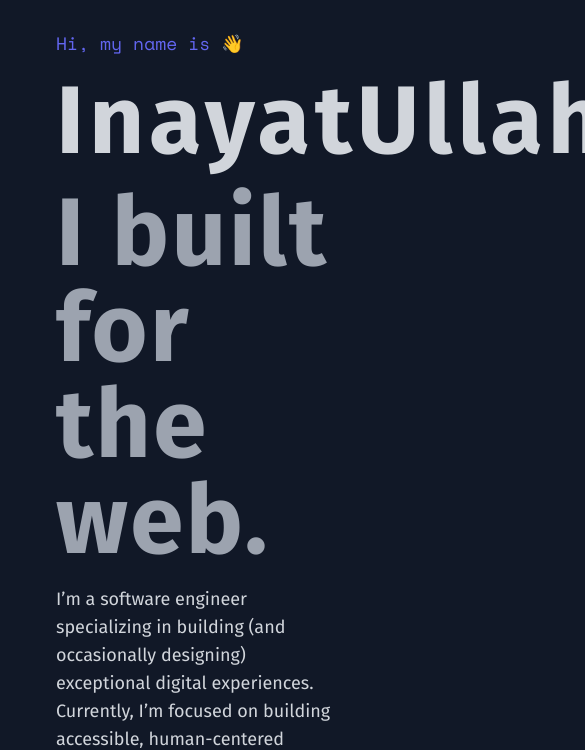
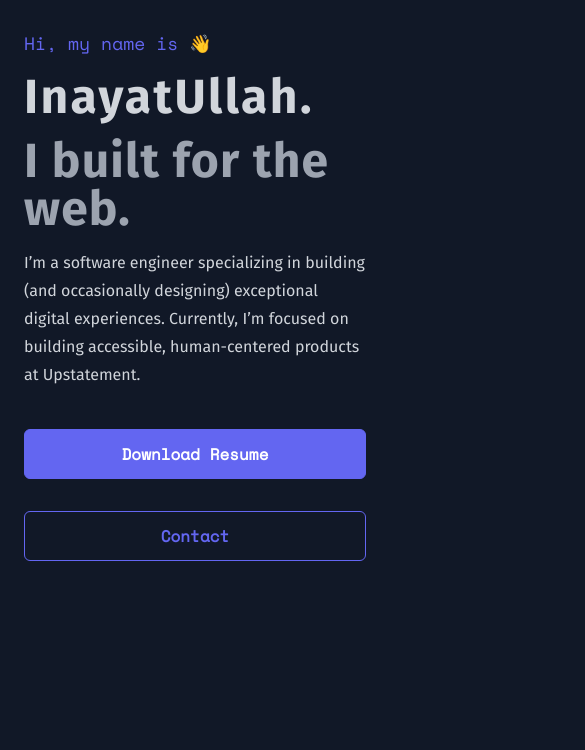
Before and after one commit to Inayatullahsh/inayatullahsh.github.io, a website: page index.html in a window 390 px wide. Shown: the part 99-849 px from the top of the page, 585 px wide, since content can reach past the window. Drawn offline with nearby package versions, Linux system fonts and the light colour scheme.

Commit message:
Complete header

```diff
--- a/css/input.css
+++ b/css/input.css
@@ -2,8 +2,8 @@
 @tailwind components;
 @tailwind utilities;
 
-@layer base {
+/* @layer base {
   html {
     font-family: "Fira Sans", sans-serif;
   }
-}
+} */
--- a/index.html
+++ b/index.html
@@ -15,7 +15,7 @@
     </title>
 </head>
 
-<body class="relative text-white bg-gray-900 selection:bg-indigo-300/25">
+<body class="relative overflow-x-hidden text-white bg-gray-900 selection:bg-indigo-300/25">
     <header class="mx-auto max-w-7xl">
 
         <!-- Navbar -->
@@ -117,21 +117,32 @@
             </div>
         </nav>
         <!-- hero -->
-        <div class="max-w-5xl mx-auto mt-8 px-14">
+        <div class="max-w-5xl px-6 mx-auto mt-8 sm:px-10 md:px-14">
             <div class="">
                 <p class="font-mono text-lg text-indigo-500 ">Hi, my name is 👋</p>
                 <div class="py-4 space-y-4 leading-loose">
-                    <h1 class="font-semibold tracking-wider text-gray-300 text-8xl">InayatUllah.</h1>
-                    <h1 class="font-semibold tracking-wide text-gray-400 text-8xl">I built for the web.</h1>
+                    <h1 class="text-5xl font-semibold tracking-wider text-gray-300 sm:text-7xl md:text-8xl">InayatUllah.
+                    </h1>
+                    <h1 class="text-5xl font-semibold tracking-wide text-gray-400 sm:text-7xl md:text-8xl">I built for
+                        the web.</h1>
                 </div>
                 <div class="max-w-xl">
-
-                    <p class="text-lg font-medium leading-7 text-gray-300">
+                    <p class="text-base font-medium leading-7 text-gray-300 sm:text-lg">
                         I’m a software engineer specializing in building (and occasionally designing) exceptional
                         digital
                         experiences.
                         Currently, I’m focused on building accessible, human-centered products at Upstatement.
                     </p>
+                </div>
+                <div class="mt-10 space-y-8 sm:space-y-0 sm:flex sm:space-x-4 sm:flex-row">
+                    <a href="#"
+                        class="block px-4 py-3 font-mono text-base font-bold text-center capitalize bg-indigo-500 border border-indigo-500 rounded-md sm:inline-block hover:bg-indigo-400">
+                        download resume
+                    </a>
+                    <a href="#"
+                        class="block px-4 py-3 font-mono text-base font-bold text-center text-indigo-500 capitalize border border-indigo-500 rounded-md sm:inline-block hover:bg-indigo-300/25 hover:text-indigo-600">
+                        contact
+                    </a>
                 </div>
             </div>
             <!-- <div class="">
@@ -141,9 +152,8 @@
 
     </header>
     <!-- Contact info-->
-    <div class="hidden md:block ">
-        <div class="fixed bottom-0 left-0 pl-4">
-            <!-- TODO: Add a vertical line after icons -->
+    <!-- <div class="flex flex-col hidden border md:block ">
+        <div class="border border-green-500 ">
             <ul class="flex flex-col space-y-5 after:border-r after:h-20 after:text-gray-100">
                 <li>
                     <a href="" class="bg-indigo-500 hover:translate-y-4">
@@ -197,26 +207,20 @@
             </ul>
         </div>
 
-        <div class="fixed  right-0 pr-4">
-            <!-- TODO: Add a vertical line after icons -->
+        <div class="border border-red-500 ">
             <div class="">
-                <div class="rotate-90">
-		<!--
-
-                    <a class="" href="mailto:Inayatullahoffical@gmail.com">
-                        Inayatullahoffical@gmail.com
-                    </a>
-		   -->
-                </div>
+                <a class="" href="mailto:Inayatullahoffical@gmail.com">
+                    Inayatullahoffical@gmail.com
+                </a>
             </div>
         </div>
-    </div>
+    </div> -->
 
-    <main class="h-screen w-full flex justify-center items-center ">
+    <main class="flex items-center justify-center w-full h-screen ">
 
-		<h1 class="shodow font-bold text-7xl">
-		Under Constructio🛠️
-		</h1>
+        <!-- <h1 class="font-bold shodow text-7xl">
+            Under Constructio🛠️
+        </h1> -->
     </main>
 </body>
 
```
Also changed, not shown: css/output.css, 1 other file.
